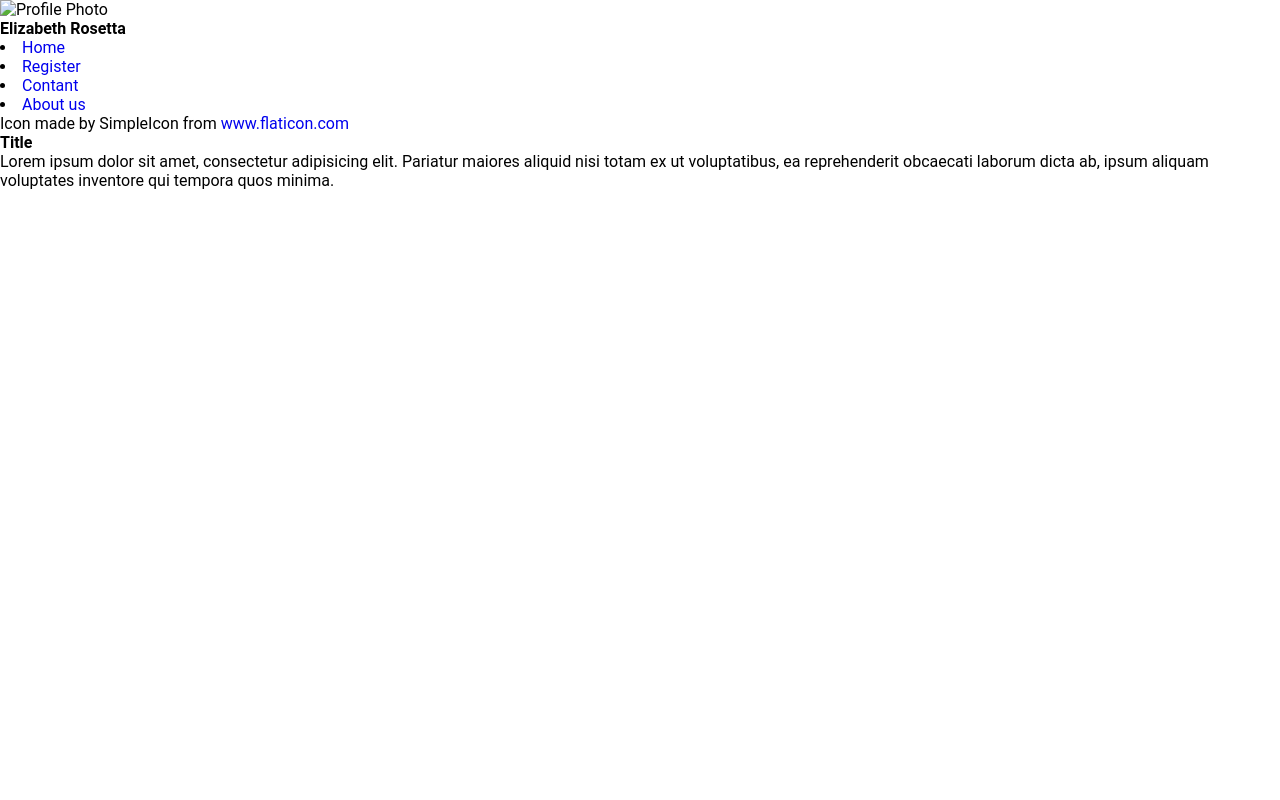
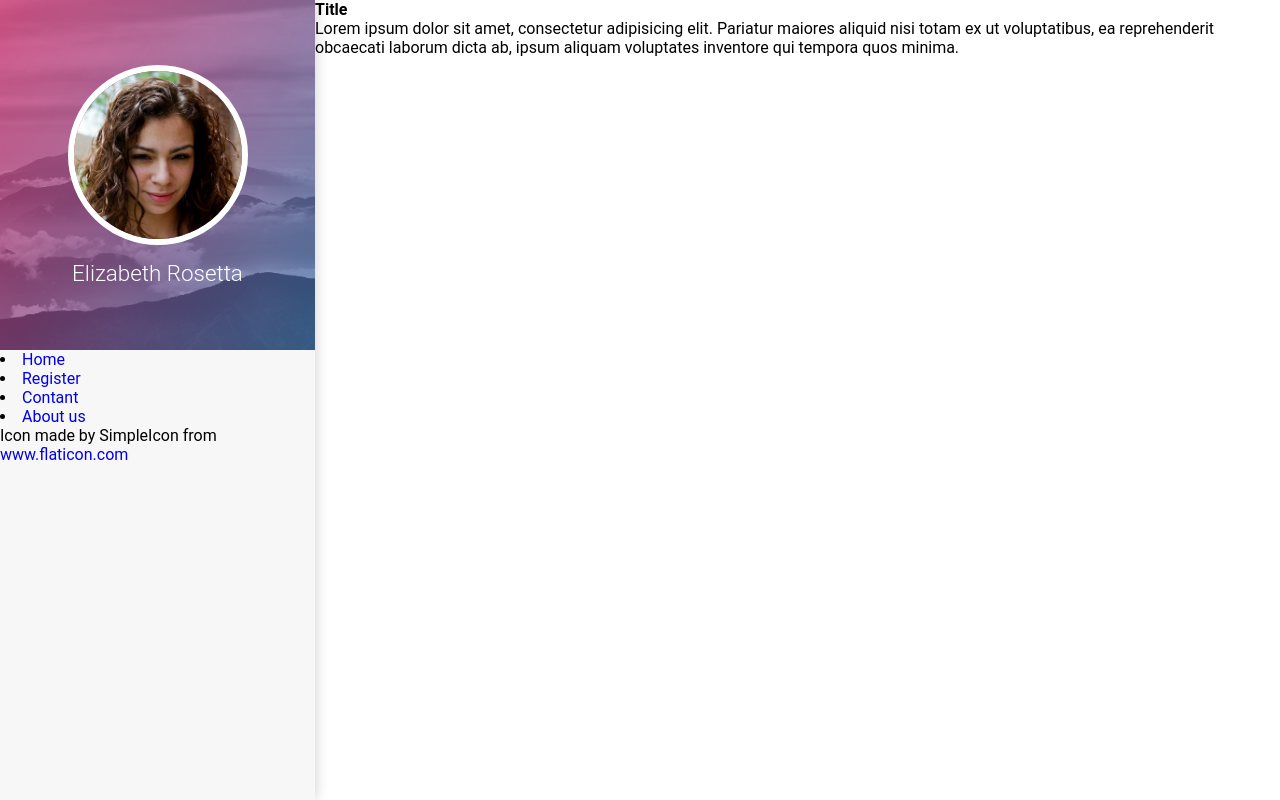
Before and after one commit to gustavohks2/manage-note-app, a plain HTML site: page index.html in a window 1280 px wide. Drawn offline with Linux system fonts and the light colour scheme.

Commit message:
Set the style of the profile section

```diff
--- a/css/style.css
+++ b/css/style.css
@@ -9,6 +9,10 @@
   font-family: "Roboto", "Century Gothic", sans-serif;
 }
 
+body {
+  padding-left: 315px;
+}
+
 ul, ol { list-style: none; }
 
 .clearfix:after {
@@ -16,3 +20,39 @@ ul, ol { list-style: none; }
   clear: both;
   display: table;
 }
+
+.right-control-panel {
+  box-shadow: 0 0 13px rgba(0, 0, 0, 0.2);
+  background: #f7f7f7;
+  position: fixed;
+  height: 100vh;
+  width: 315px;
+  left: 0;
+  top: 0;
+}
+
+.right-control-panel .profile-container {
+  width: 100%;
+  height: 350px;
+  display: flex;
+  align-items: center;
+  flex-direction: column;
+  justify-content: center;
+  background: url("../img/profile-background.jpg") no-repeat center / cover;
+}
+
+.right-control-panel .profile-container .profile-photo {
+  width: 180px;
+  height: 180px;
+  border-radius: 50%;
+  border: 6px solid #fff;
+}
+
+.right-control-panel .profile-container .user-name {
+  width: 100%;
+  color: #fff;
+  margin-top: 15px;
+  font-size: 1.4em;
+  font-weight: 300;
+  text-align: center;
+}
--- a/index.html
+++ b/index.html
@@ -16,7 +16,7 @@
   <body>
     <section class="right-control-panel">
       <div class="profile-container">
-        <img src="" alt="Profile Photo" class="profile-photo">
+        <img src="img/profile-photo.png" alt="Profile Photo" class="profile-photo">
         <h2 class="user-name">Elizabeth Rosetta</h2>
       </div>
       <nav>
```
Also changed, not shown: img/profile-background.jpg (added), img/profile-photo.png (added).
